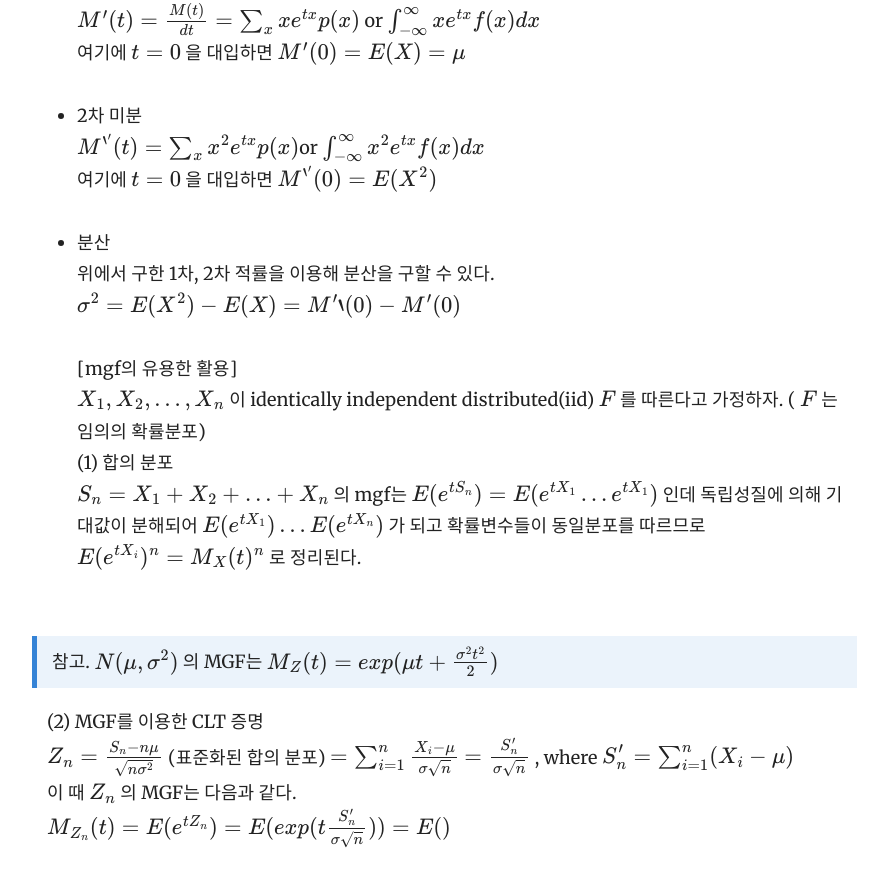
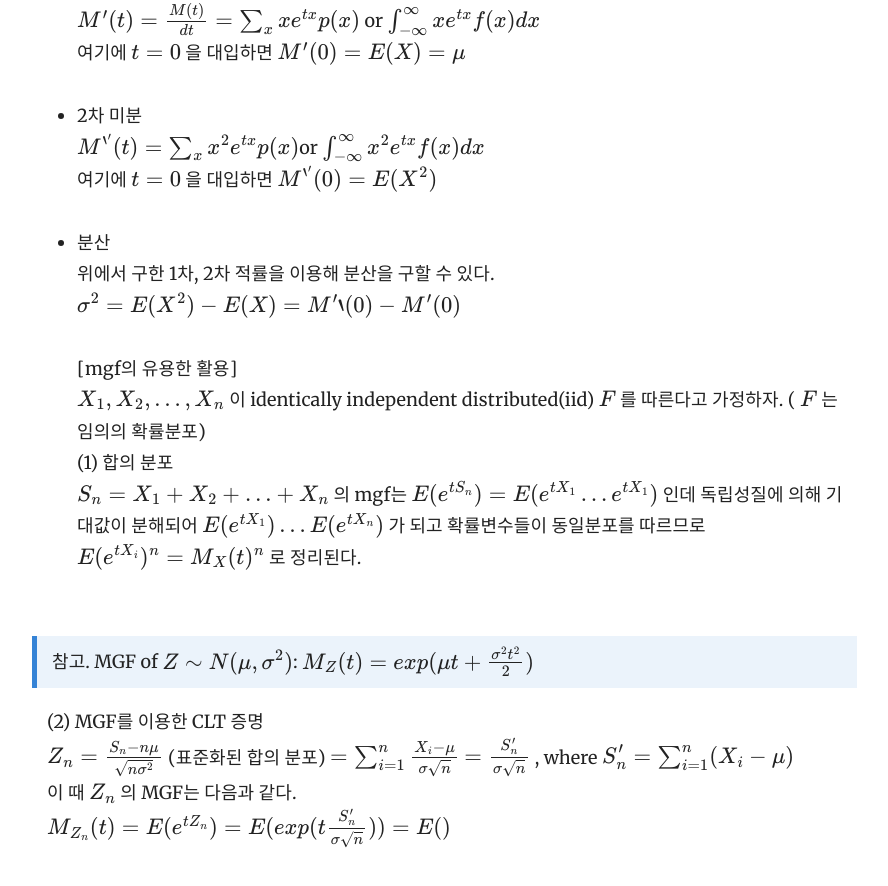
Before and after one commit to yrk3434/yrk3434.github.io, a Jekyll site: the page built from _docs/Theory/Mathematical Statistics.md, in a window 1280 px wide and 900 px high, scrolled down 2204 px. Shown: the top 886 px of the window, without its empty margins (343-1231 px from the left). Built offline with Jekyll 4.4.1, drawn with Linux system fonts in a browser that asks for light colours; formulas are drawn with MathJax 3.

Commit message:
Update Mathematical Statistics.md

```diff
--- a/_docs/Theory/Mathematical Statistics.md
+++ b/_docs/Theory/Mathematical Statistics.md
@@ -72,7 +72,7 @@ $ X_1, X_2, ..., X_n $ 이 identically independent distributed(iid) $ F $ 를
   독립성질에 의해 기대값이 분해되어  $ E(e^{t X_1}) ...E(e^{t X_n}) $ 가 되고
   확률변수들이 동일분포를 따르므로 $  E(e^{t X_i})^n = M_X(t)^n $ 로 정리된다. <br/><br/>
 
-> 참고. $  N(\mu, \sigma^2) $ 의 MGF는 $ M_Z(t) = exp(\mu t + \frac{\sigma^2 t^2}{2}) $
+> 참고. MGF of $ Z \sim  N(\mu, \sigma^2) $: $ M_Z(t) = exp(\mu t + \frac{\sigma^2 t^2}{2}) $
 
 (2) MGF를 이용한 CLT 증명 <br/>
   $ Z_n  =  \frac{S_n- n \mu}{\sqrt{ n \sigma^2 }} $ (표준화된 합의 분포)
```
